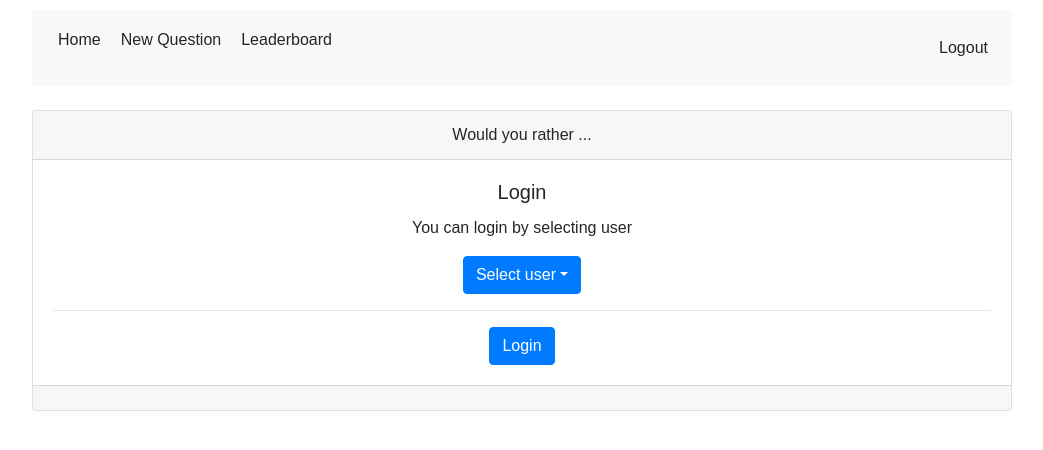
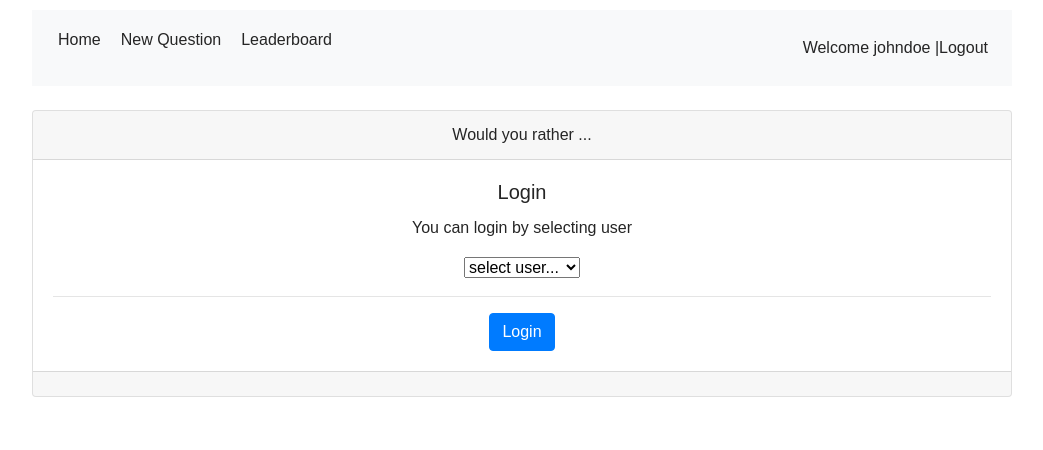
Before and after one commit to diana-rusu/udacity-would-you-rather, a React (Create React App) app: page /login in a window 1280 px wide. Shown: the top 450 px of the page, without its empty margins (118-1161 px from the left). Built offline with nearby package versions, Linux system fonts and the light colour scheme.

Commit message:
fix: Change select users in login

```diff
--- a/src/actions/questions.js
+++ b/src/actions/questions.js
@@ -13,7 +13,6 @@ function addQuestion (question) {
 export function handleAddQuestion (text1) {
     return (dispatch, getState) => {
         const { authedUser } = getState()
-        console.log('authenticated user', authedUser)
         dispatch(showLoading())
         let question = {
             optionOneText: text1,
--- a/src/components/Login.js
+++ b/src/components/Login.js
@@ -13,10 +13,18 @@ class Login extends Component {
         this.state = {
             id: '',
             errors: {},
-            isLoading: false
+            isLoading: false,
+            users: []
         }
         this.onHandleChange = this.onHandleChange.bind(this)
         this.onClick = this.onClick.bind(this)
+    }
+
+    componentDidMount() {
+        this.setState({
+            users: Object.keys(this.props.users)
+        })
+
     }
 
 
@@ -27,13 +35,16 @@ class Login extends Component {
         this.props.history.push("/");
     }
     onHandleChange(e) {
-        // this.setState({[e.target.name]: e.target.value});
-        this.setState({id: e.target.innerText});
-        console.log("Set the new state", e.target.innerText)
+        this.setState({id: e.target.value});
     }
     render() {
         const { id, errors, isLoading } = this.state;
-        console.log('You selected:', this.state.id)
+        let defaultUserValue = [<option key="default">select user...</option>]
+        let optionUsers = this.state.users.map((user) =>
+                <option key={user}>{user}</option>
+            );
+        console.log('Userssss:', defaultUserValue.concat(optionUsers))
+
         return (
             <Card className="text-center">
                 <Card.Header>Would you rather ... </Card.Header>
@@ -42,9 +53,9 @@ class Login extends Component {
                     <Card.Text>
                     You can login by selecting user
                     </Card.Text>
-                    <DropdownButton id="dropdown-item-button" title="Select user">
-                    <Dropdown.Item as="button" onClick={this.onHandleChange}>johndoe</Dropdown.Item>
-                    </DropdownButton>
+                    <select onChange={this.onHandleChange}>
+                        {defaultUserValue.concat(optionUsers)}
+                    </select>
                     <hr />
                     <Button variant="primary" onClick={this.onClick}>Login</Button>
                 </Card.Body>
@@ -60,4 +71,10 @@ Login.propTypes = {
 Login.contextTypes = {
     router: PropTypes.object.isRequired
 }
-export default connect(null, { setAuthedUser })(Login)
+
+function mapStateToProps({users}) {
+    return {
+        users
+    }
+}
+export default connect(mapStateToProps, { setAuthedUser })(Login)
--- a/src/components/NavComp.js
+++ b/src/components/NavComp.js
@@ -32,7 +32,11 @@ class NavComp extends Component {
                 </ul>
                 </Nav>
                 <Nav className="mr-sm-2">
-                {/* Welcome {this.props.authedUser} |  */}
+                {
+                    (this.props.authedUser !== null)
+                    ? <div> Welcome {this.props.authedUser} | </div>
+                    : <div></div>
+                }
                 <NavLink to='/logout'>
                     Logout
                  </NavLink>
--- a/src/reducers/authedUser.js
+++ b/src/reducers/authedUser.js
@@ -5,7 +5,7 @@ export default function authedUser (state=null, action) {
         case SET_AUTHED_USER:
         return action.id
         case REMOVE_AUTHED_USER:
-        state = {}
+        state = null
         return state
         default:
         return state
```
